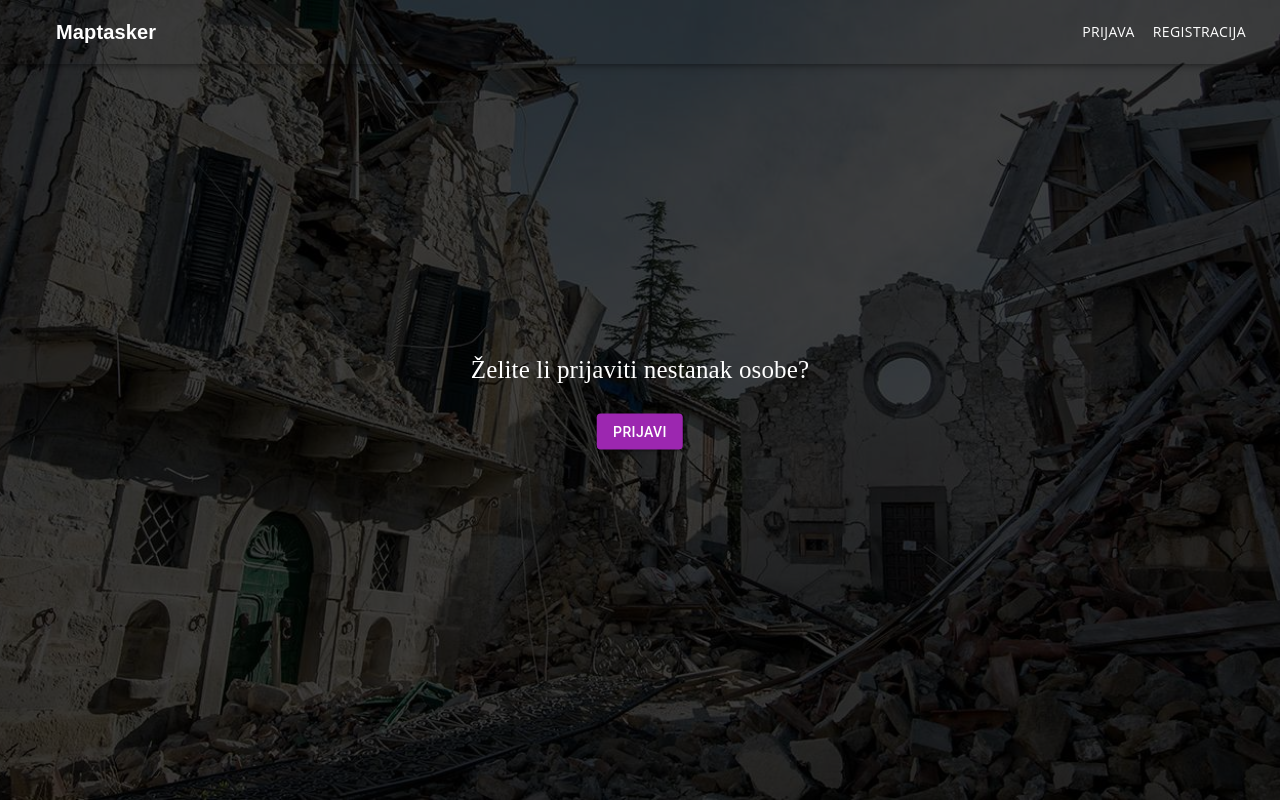
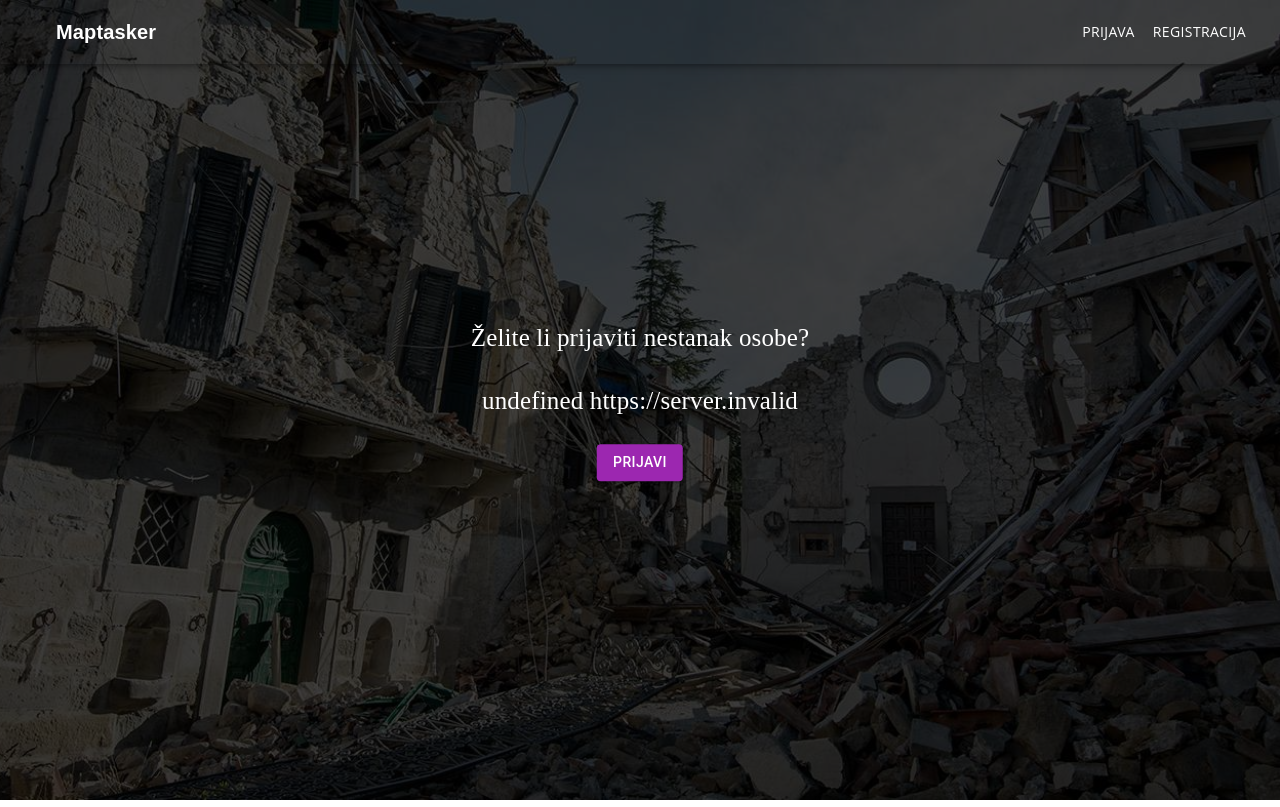
Before and after one commit to AntonioMisic77/PROGI, a React (Create React App) app in the folder MapTasker/Frontend/: page / in a window 1280 px wide. Built offline with nearby package versions, Linux system fonts and the light colour scheme; no server answers.

Commit message:
Environment variables check

```diff
--- a/MapTasker/Frontend/src/pages/Home/HomePage.tsx
+++ b/MapTasker/Frontend/src/pages/Home/HomePage.tsx
@@ -1,4 +1,5 @@
 import { Box, Button, CssBaseline } from "@mui/material";
+import { env } from "process";
 import Header from "../../components/Header/Header";
 
 import "./homePage.css";
@@ -21,6 +22,9 @@ function HomePage() {
                 <div className="textStyle">
                     Želite li prijaviti nestanak osobe?
                 </div>
+                <div className="textStyle">
+                    {process.env.API_BASE_URL + " " + process.env.REACT_APP_API_URL}
+                </div>
                 <Button variant="contained" href="#prijava-nestale-osobe" color="secondary">
                     PRIJAVI
                 </Button>
--- a/MapTasker/Frontend/src/setupProxyMiddleware.js
+++ b/MapTasker/Frontend/src/setupProxyMiddleware.js
@@ -4,8 +4,6 @@ module.exports = function (app) {
   app.use(
     "/api",
     createProxyMiddleware({
-      target: "http://localhost:7270/",
-      changeOrigin: true,
     })
   );
 };
```
